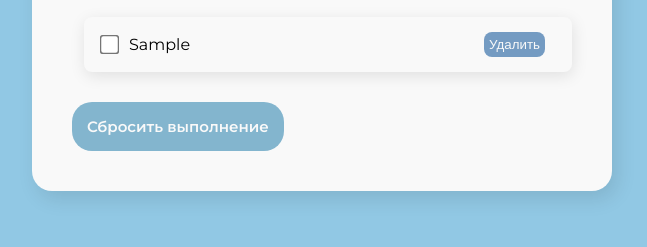
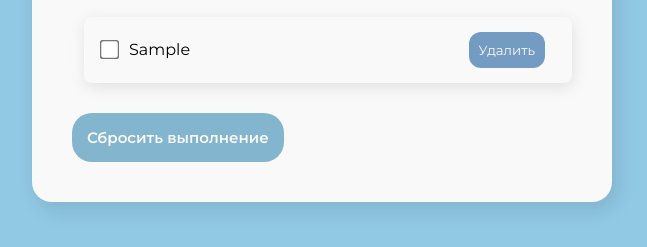
Before and after one commit to Aida-Sagan/javascript_lessons, a plain HTML site: page web-storage/main.html in a window 1280 px wide. Both pictures are taken after typing "Sample" into the empty fields and a click on the button "Добавить привычку". Shown: the part 243-490 px from the top of the page, without its empty margins (318-965 px from the left). Drawn offline with Linux system fonts and the light colour scheme.

Commit message:
upgraded web-storage

```diff
--- a/web-storage/style.css
+++ b/web-storage/style.css
@@ -87,13 +87,14 @@ body {
 }
 
 .delete-btn {
-    padding: 5px;
+    padding: 10px;
     background-color: #749BC2;
     cursor: pointer;
     border: none;
     color: #f9f9f9;
-    border-radius: 8px;
+    border-radius: 12px;
     margin: auto 12px auto auto;
+    font-family: "Montserrat", sans-serif;
 }
 
 .completed {
```
